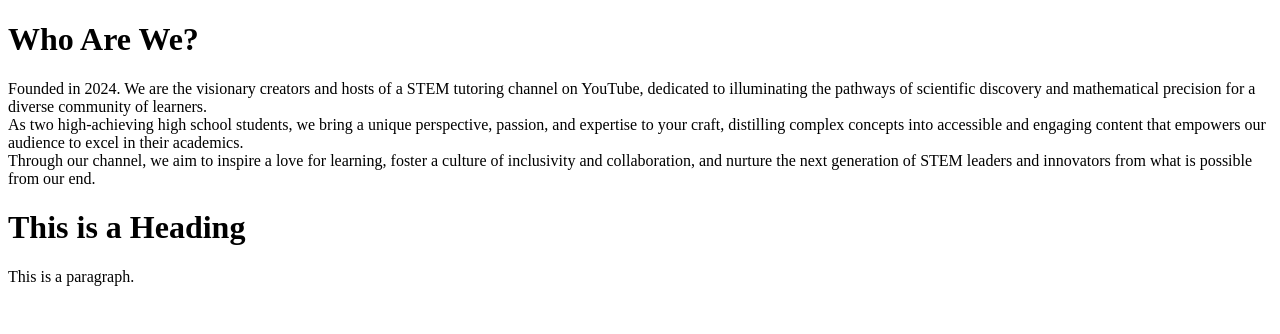
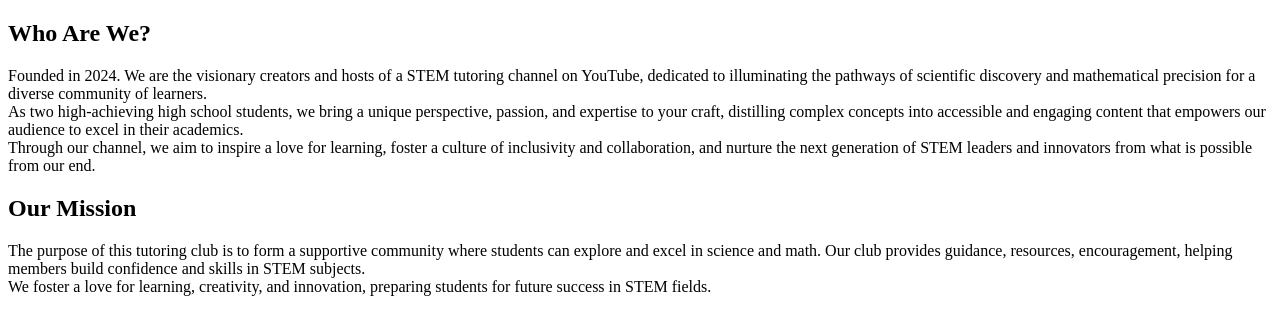
Before and after one commit to deepaul015/STEMojo.github.io, a plain HTML site: page index.html in a window 1280 px wide. Drawn offline with Linux system fonts and the light colour scheme.

Commit message:
Update and rename Homepage.html to index.html

```diff
--- a/Homepage.html
+++ b/index.html
@@ -4,13 +4,14 @@
 <title>STEMojo Tutoring</title>
 </head>
 <body>
-  <h1>Who Are We?</h1>
+  <div id="homepage">
+  <h2>Who Are We?</h2>
     <p>Founded in 2024. We are the visionary creators and hosts of a STEM tutoring channel on YouTube, dedicated to illuminating the pathways of scientific discovery and mathematical precision for a diverse community of learners.
       <br>As two high-achieving high school students, we bring a unique perspective, passion, and expertise to your craft, distilling complex concepts into accessible and engaging content that empowers our audience to excel in their academics.
       <br>Through our channel, we aim to inspire a love for learning, foster a culture of inclusivity and collaboration, and nurture the next generation of STEM leaders and innovators from what is possible from our end.</p>
-
-<h1>This is a Heading</h1>
-<p>This is a paragraph.</p>
-
+  <h2>Our Mission</h2>
+    <p>The purpose of this tutoring club is to form a supportive community where students can explore and excel in science and math. Our club provides guidance, resources, encouragement, helping members build confidence and skills in STEM subjects.
+      <br>We foster a love for learning, creativity, and innovation, preparing students for future success in STEM fields.</p>
+  </div>
 </body>
 </html>
```
